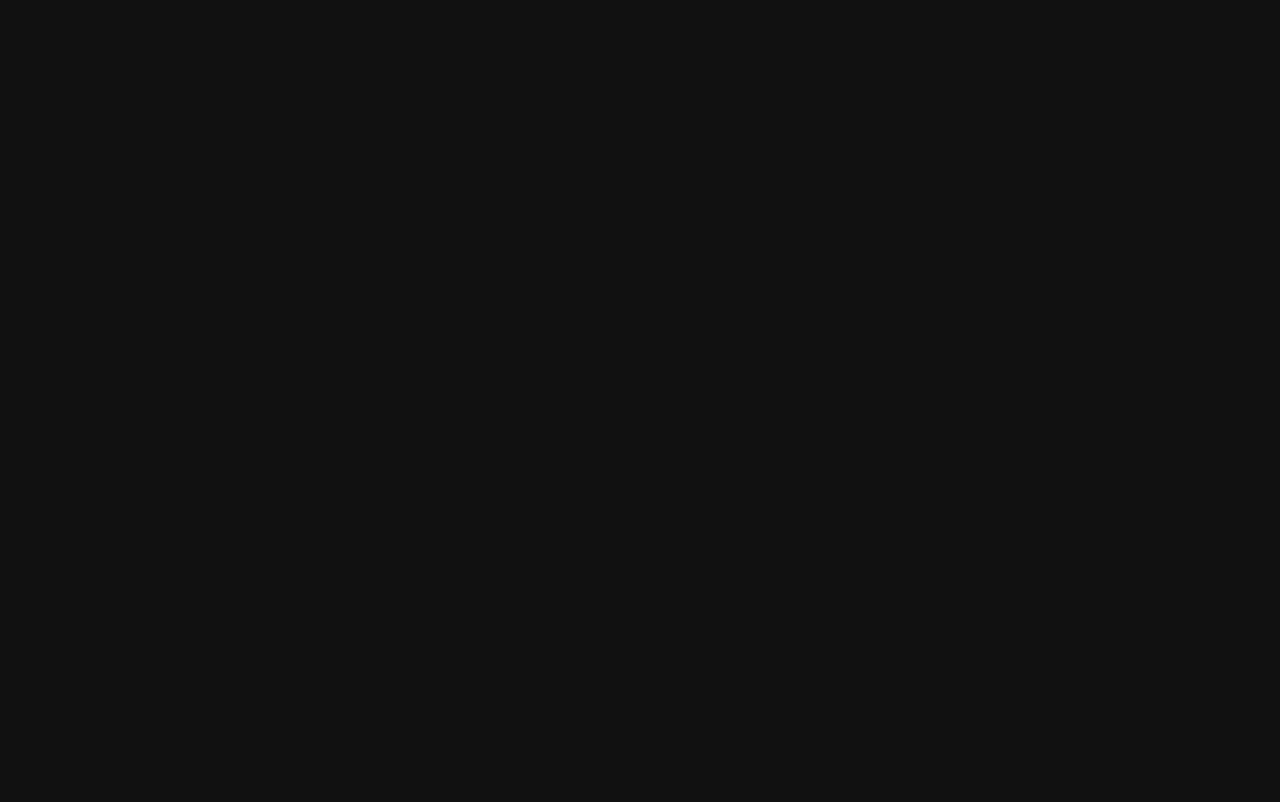
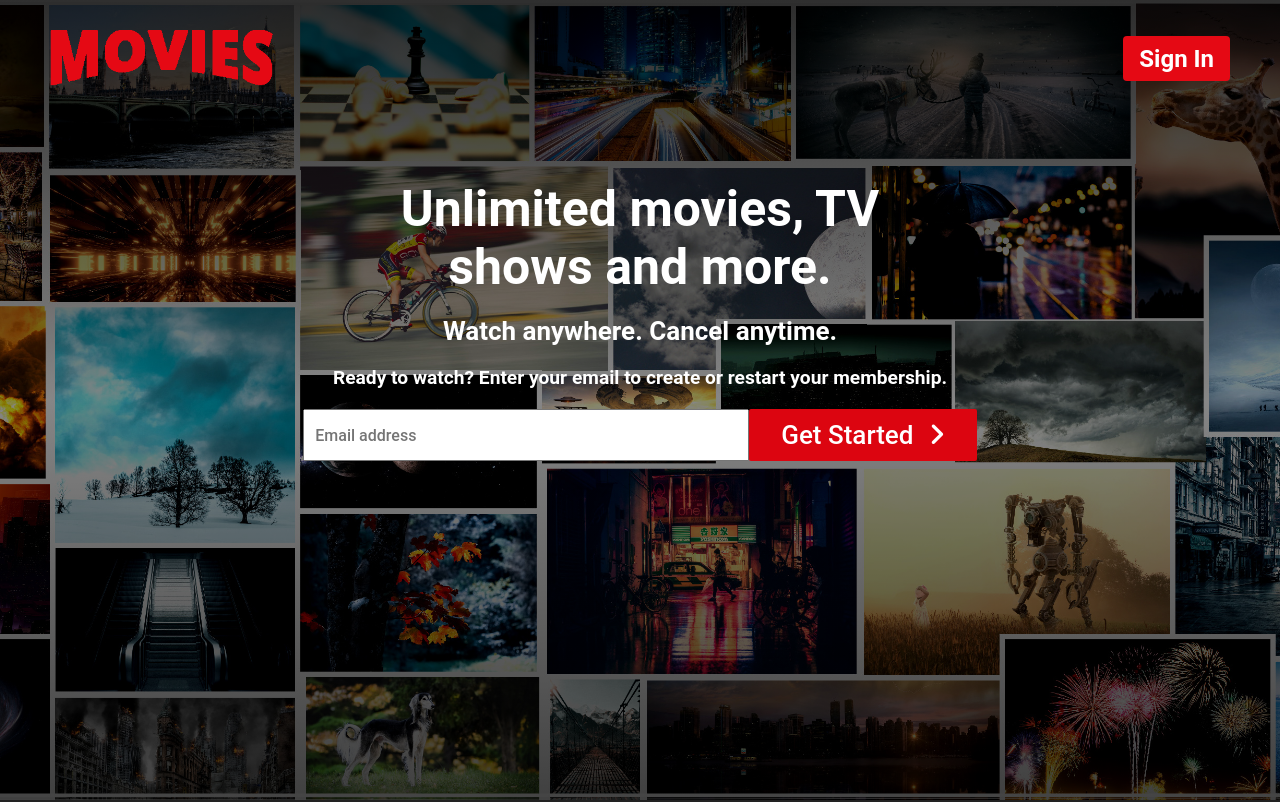
Before and after one commit to Abilash272/clone-app, a React (Create React App) app: page / in a window 1280 px wide. Before the commit this address had no page. Shown: the top 802 px of the page. Built offline with nearby package versions, Linux system fonts and the light colour scheme.

Commit message:
Deploy my app to git hub pages

```diff
--- a/src/App.js
+++ b/src/App.js
@@ -12,7 +12,7 @@ function App() {
     return(
             <AppContext.Provider value={{username, setUsername, password, setPassword}}>
                 <Routes>
-                    <Route exact path="/clone-app" element={<HomePage />} />
+                    <Route exact path="/" element={<HomePage />} />
                     <Route exact path="/clone-app/signin" element={<SignInPage />} />
                     <Route exact path="/clone-app/watch" element={<MainPage />} />
                 </Routes>
```
